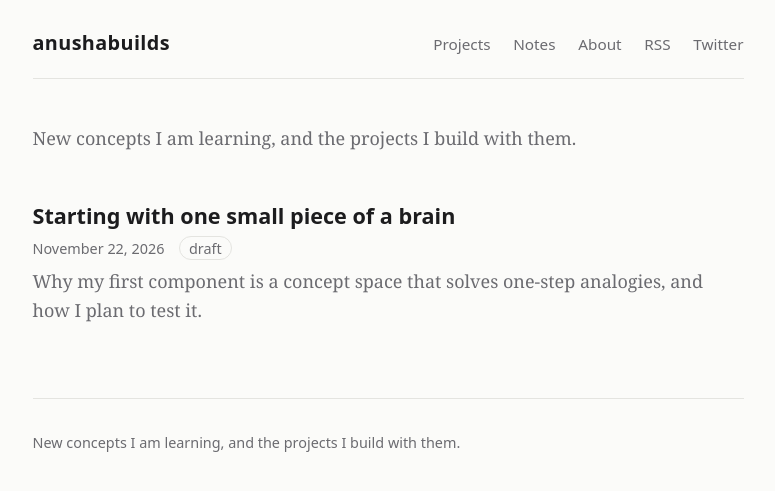
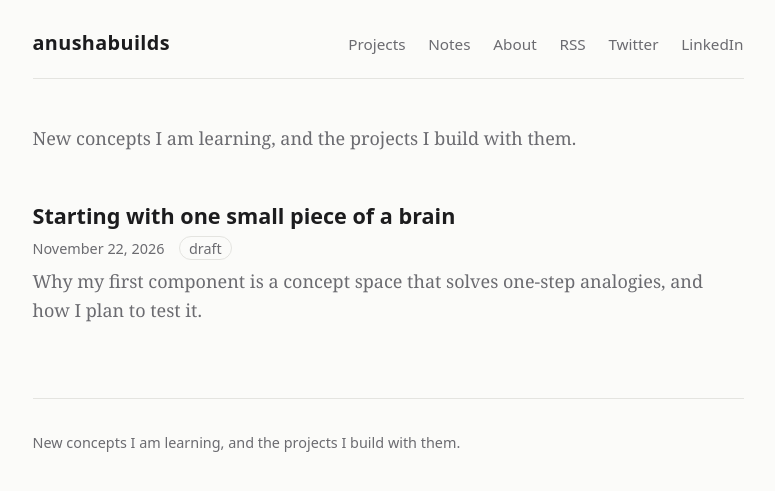
Before and after one commit to AnushaMishra/AnushaMishra.github.io, a Jekyll site: the page built from index.md, in a window 1280 px wide. Shown: the top 491 px of the page, without its empty margins (252-1027 px from the left). Built offline with Jekyll 4.4.1, drawn with Linux system fonts in a browser that asks for light colours.

Commit message:
Add LinkedIn link to default layout

```diff
--- a/_layouts/default.html
+++ b/_layouts/default.html
@@ -20,6 +20,7 @@
       <a href="{{ '/about/' | relative_url }}">About</a>
       <a href="{{ '/feed.xml' | relative_url }}">RSS</a>
       {% if site.twitter_handle != "" %}<a href="https://twitter.com/{{ site.twitter_handle }}">Twitter</a>{% endif %}
+      {% if site.linkedin_url != "" %}<a href="{{ site.linkedin_url }}">LinkedIn</a>{% endif %}
       {% if site.github_handle != "" %}<a href="https://github.com/{{ site.github_handle }}">GitHub</a>{% endif %}
     </nav>
   </header>
```
